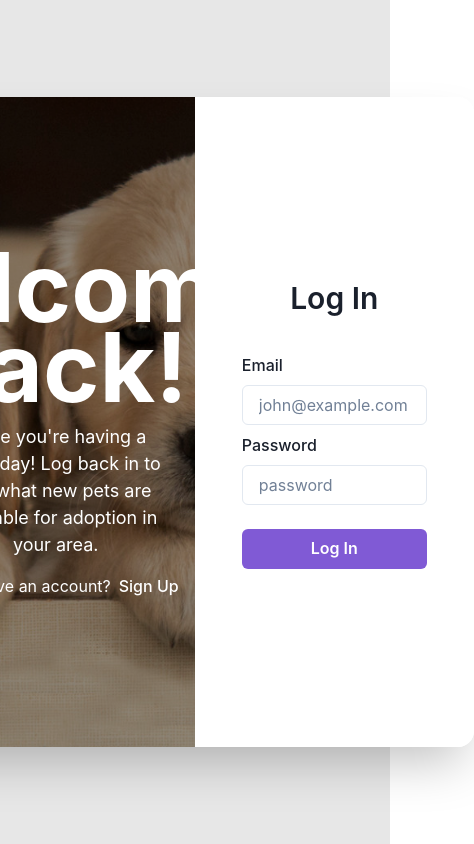
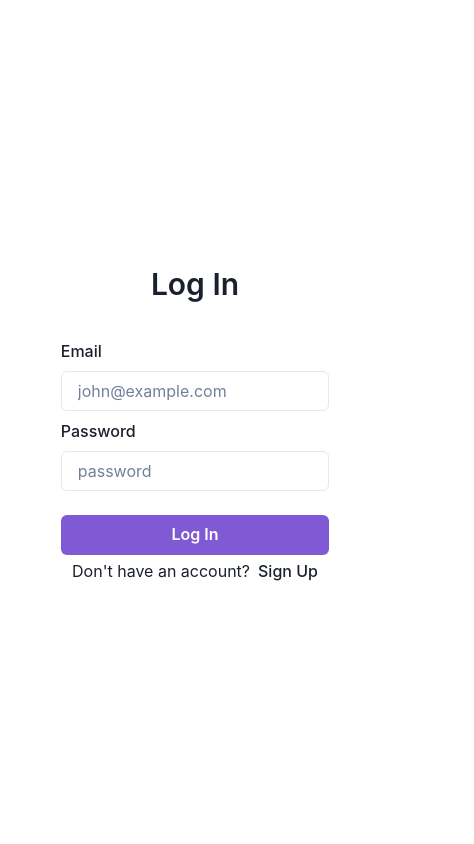
Before and after one commit to BrodyMoorman/pets-by-daylight, a React (Vite) app in the folder client/: page /login in a window 390 px wide. Shown: the whole page, 474 px wide, since content can reach past the window. Built offline with nearby package versions, Linux system fonts and the light colour scheme.

Commit message:
Updated Responsiveness
Home, Login, and Register pages are now all responsive

```diff
--- a/client/src/components/Hero.jsx
+++ b/client/src/components/Hero.jsx
@@ -10,7 +10,7 @@ export default function() {
         <Topbar />
         <Center h={"90%"}>
             <VStack gap={0}>
-                <Text fontWeight={"bold"} color={"#C86FC9"} fontSize={['4xl',"8xl"]} mb={-6} pb={0}>Where Tails Begin.</Text>
+                <Text fontWeight={"bold"} color={"#C86FC9"} fontSize={['4xl',"8xl"]} mb={[-2, -6]} pb={0}>Where Tails Begin.</Text>
                 <Text  fontSize={["xl", "4xl"]} color={"white"} fontWeight={"semibold"}>Your New Best Friend Is a Click Away!</Text>
                 <HStack mt={2}>
                     <Button colorScheme='purple'>Get Started</Button>
--- a/client/src/components/Topbar.jsx
+++ b/client/src/components/Topbar.jsx
@@ -4,15 +4,16 @@ import React from 'react'
 import logo from '../assets/PBDLogo.png'
 
 export default function Topbar() {
+
   return (
-    <Flex w="100%" h="60px" justifyContent={"space-between"} pl={1} pr={2} >
+    <Flex w="100%" h="60px" justifyContent={"space-between"} pl={1} pr={[2,10]} >
         <Box  >
             <Image src={logo} h={"100%"} />
         </Box>
 
         <HStack>
-            <Button variant={"outline"} color={"white"} _hover={{color:"black"}}>Login</Button>
-            <Button colorScheme='purple'>Sign Up</Button>
+            <Button variant={"outline"} color={"white"} _hover={{color:"black"}} onClick={()=>window.location.href = '/login'}>Login</Button>
+            <Button colorScheme='purple' onClick={()=>window.location.href = '/register'}>Sign Up</Button>
         </HStack>
 
 
--- a/client/src/pages/Login.jsx
+++ b/client/src/pages/Login.jsx
@@ -8,17 +8,19 @@ import LoginForm from '../components/LoginForm'
 export default function Login() {
   return (
     <Center w={"100vw"} h="100vh" bg={"#E7e7e7"}  >
-        <HStack w="1200px" h={"650px"} gap={0} borderRadius={"2xl"} shadow={"2xl"}>
-            <Center w={"50%"} h={"full"} bg="blue" backgroundImage={logInImage} backgroundPosition={"center"} backgroundSize={"cover"}  borderLeftRadius={"inherit"}>
+        <HStack w={["100vw","1200px"]} h={["full","650px"]} gap={0} borderRadius={["none","2xl"]} shadow={"2xl"} flexDirection={["column", 'row']}>
+            <Center w={["full","50%"]} h={["auto","full"]} bg="blue" backgroundImage={logInImage} backgroundPosition={"center"} backgroundSize={"cover"}  borderLeftRadius={"inherit"} display={["none","flex"]}>
                 <Center w={'full'} h={"full"} bg={"rgb(0,0,0,0.45)"} borderLeftRadius={"inherit"} flexDirection={"column"}>
-                <Text color={'white'} fontSize={"8xl"} fontWeight={'bold'} textAlign={"center"} lineHeight={"80px"} >Welcome Back!</Text>
+                <Text color={'white'} fontSize={["6xl","8xl"]} fontWeight={'bold'} textAlign={"center"} lineHeight={["60px","80px"]} >Welcome Back!</Text>
                 <Text fontSize={"lg"} color={'white'} textAlign={"center"} w={"80%"} pt={4}>Hope you're having a good day! Log back in to see what new pets are available for adoption in your area.</Text>
-                <HStack color={"white"} pt={4}><Text>Don't have an account?</Text><ChakraLink as={ReactRouterLink} to='/register'>Sign Up</ChakraLink></HStack>
+                <HStack color={"white"} pt={4} pb={1}><Text>Don't have an account?</Text><ChakraLink as={ReactRouterLink} to='/register'>Sign Up</ChakraLink></HStack>
                 </Center>
             </Center>
-            <Center w={"50%"} h={"full"} bg={"white"} p={4} borderRightRadius={"inherit"}>
+            <Center w={["full","50%"]} h={"full"} bg={"white"} p={4} borderRightRadius={"inherit"} alignItems={"center"} flexDirection={"column"}>
                 <LoginForm />
+                <HStack mt={1} display={["flex", "none"]}><Text>Don't have an account?</Text><ChakraLink as={ReactRouterLink} to='/register'>Sign Up</ChakraLink></HStack>
             </Center>
+
         </HStack>
 
     </Center>
--- a/client/src/pages/Register.jsx
+++ b/client/src/pages/Register.jsx
@@ -8,11 +8,12 @@ import signUpImage from '../assets/signUpImage.jpg'
 export default function Register() {
   return (
     <Center w={"100vw"} h="100vh" bg={"#E7e7e7"} >
-        <HStack w="1200px" h={"650px"} gap={0} borderRadius={"2xl"} shadow={"2xl"}>
-            <Center w={"50%"} h={"full"} bg={"white"} p={4} borderLeftRadius={"inherit"}>
+        <HStack w={["100vw","1200px"]} h={["full","650px"]} gap={0} borderRadius={["none","2xl"]} shadow={"2xl"} flexDirection={["column", 'row']}>
+            <Center w={["full","50%"]} h={"full"} bg={"white"} p={4} borderLeftRadius={"inherit"} flexDirection={"column"}>
                 <SignUpForm />
+                <HStack mt={1} display={["flex", "none"]}><Text>Already have an account?</Text><ChakraLink as={ReactRouterLink} to='/login'>Log In</ChakraLink></HStack>
             </Center>
-            <Center w={"50%"} h={"full"} bg="blue" backgroundImage={signUpImage} backgroundPosition={"center"} backgroundSize={"110%"}  borderRightRadius={"inherit"}>
+            <Center w={"50%"} h={"full"} bg="blue" backgroundImage={signUpImage} backgroundPosition={"center"} backgroundSize={"110%"}  borderRightRadius={"inherit"} display={["none","flex"]}>
                 <Center w={'full'} h={"full"} bg={"rgb(0,0,0,0.45)"} borderRightRadius={"inherit"} flexDirection={"column"}>
                 <Text color={'white'} fontSize={"8xl"} fontWeight={'bold'} textAlign={"center"} lineHeight={"80px"} >Almost There!</Text>
                 <Text fontSize={"lg"} color={'white'} textAlign={"center"} w={"80%"} pt={4}>You're one step closer to bringing home the newest member of your family. Sign up to get access to adoption listings for furry friends in your area.</Text>
```
